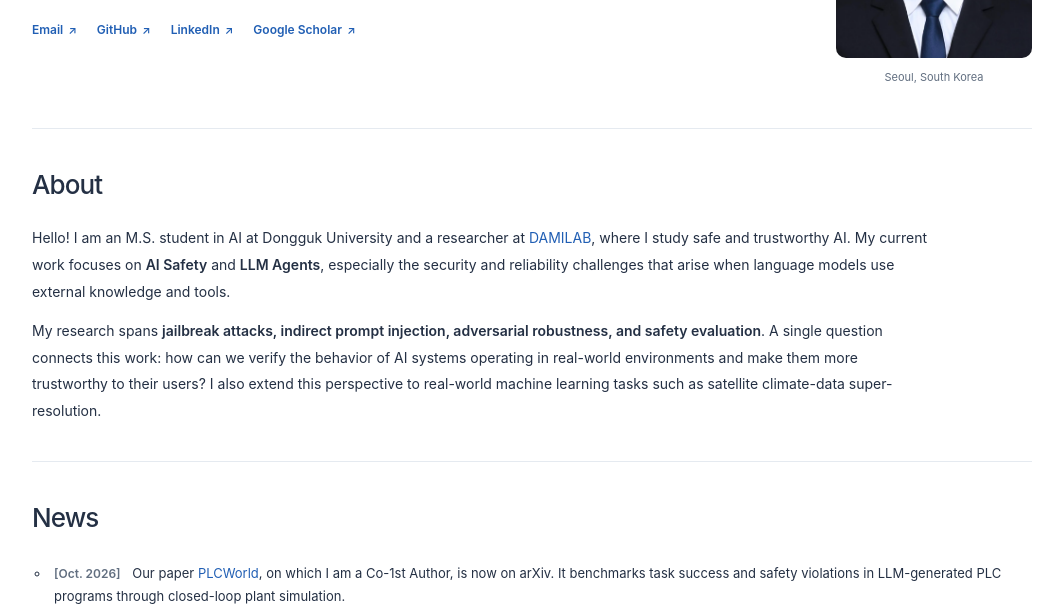
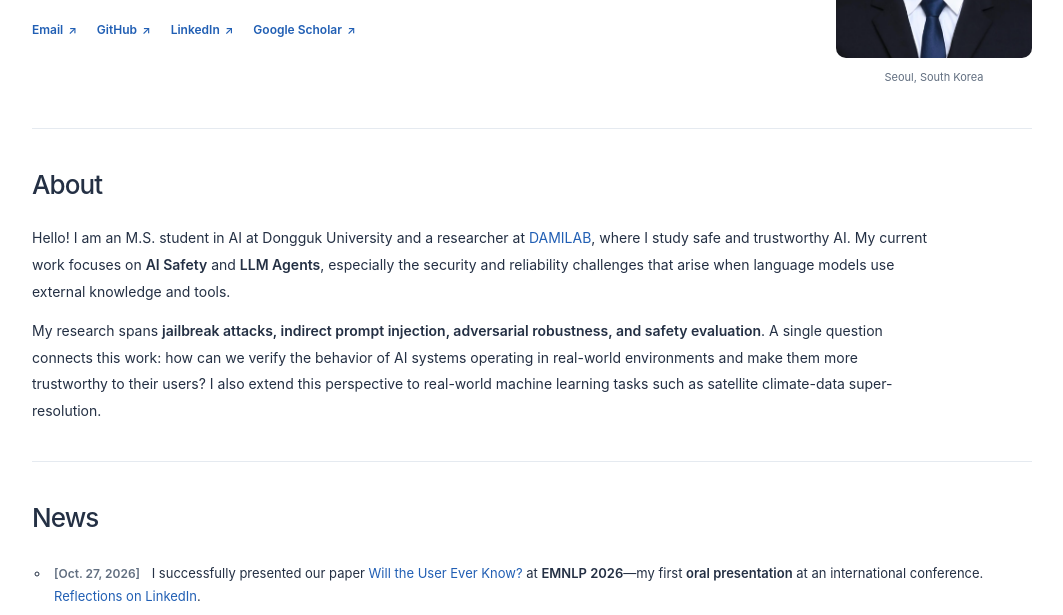
Before and after one commit to yslmoment/yslmoment.github.io, a plain HTML site: page index.html in a window 1280 px wide. Shown: the part 297-912 px from the top of the page, without its empty margins (108-1171 px from the left). Drawn offline with Linux system fonts and the light colour scheme.

Commit message:
Announce EMNLP oral presentation on October 27

```diff
--- a/index.html
+++ b/index.html
@@ -83,6 +83,14 @@
     <section id="news" class="intro-section news-section">
       <h2><span class="ko">소식</span><span class="en">News</span></h2>
       <ul class="news">
+        <li class="ko">
+          <time class="date" datetime="2026-10-27">[2026.10.27]</time>
+          <span class="news-body"><strong>EMNLP 2026</strong>에서 논문 <a href="https://aclanthology.org/2026.emnlp-main.2035/" target="_blank" rel="noopener"><em>Will the User Ever Know?</em></a>의 <strong>구두 발표(Oral)</strong>를 성공적으로 마쳤습니다. 첫 국제 학회 구두 발표 경험과 소감을 <a href="https://www.linkedin.com/feed/update/urn:li:activity:7525027643814166529/" target="_blank" rel="noopener">LinkedIn</a>에 공유했습니다.</span>
+        </li>
+        <li class="en">
+          <time class="date" datetime="2026-10-27">[Oct. 27, 2026]</time>
+          <span class="news-body">I successfully presented our paper <a href="https://aclanthology.org/2026.emnlp-main.2035/" target="_blank" rel="noopener"><em>Will the User Ever Know?</em></a> at <strong>EMNLP 2026</strong>—my first <strong>oral presentation</strong> at an international conference. <a href="https://www.linkedin.com/feed/update/urn:li:activity:7525027643814166529/" target="_blank" rel="noopener">Reflections on LinkedIn</a>.</span>
+        </li>
         <li class="ko">
           <time class="date" datetime="2026-10">[2026.10]</time>
           <span class="news-body">Co-1st Author로 참여한 <a href="https://arxiv.org/abs/2610.02982" target="_blank" rel="noopener"><em>PLCWorld</em></a>가 arXiv에 공개되었습니다. 폐루프 플랜트 시뮬레이션에서 LLM이 생성한 PLC 프로그램의 작업 성공과 안전 위반을 평가하는 벤치마크입니다.</span>
```
